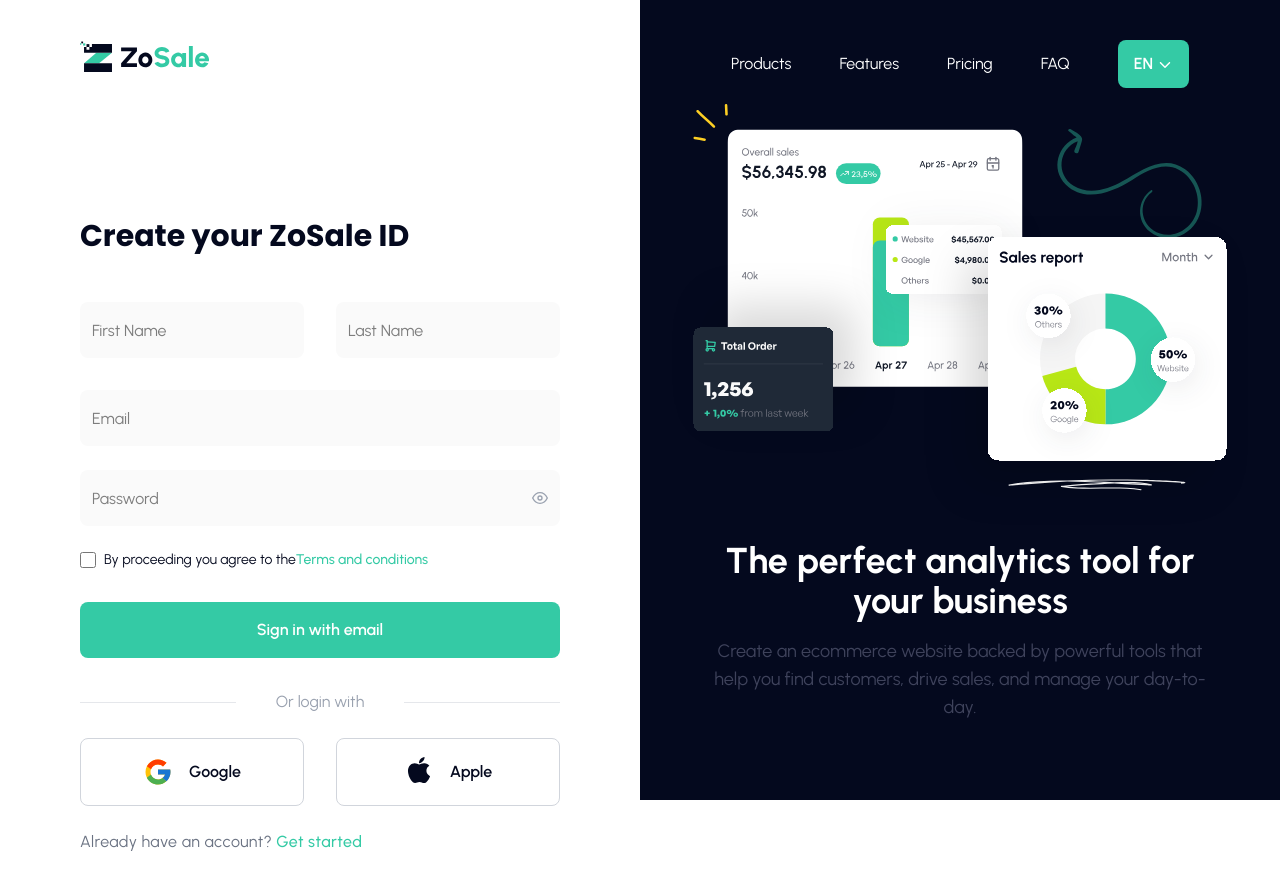
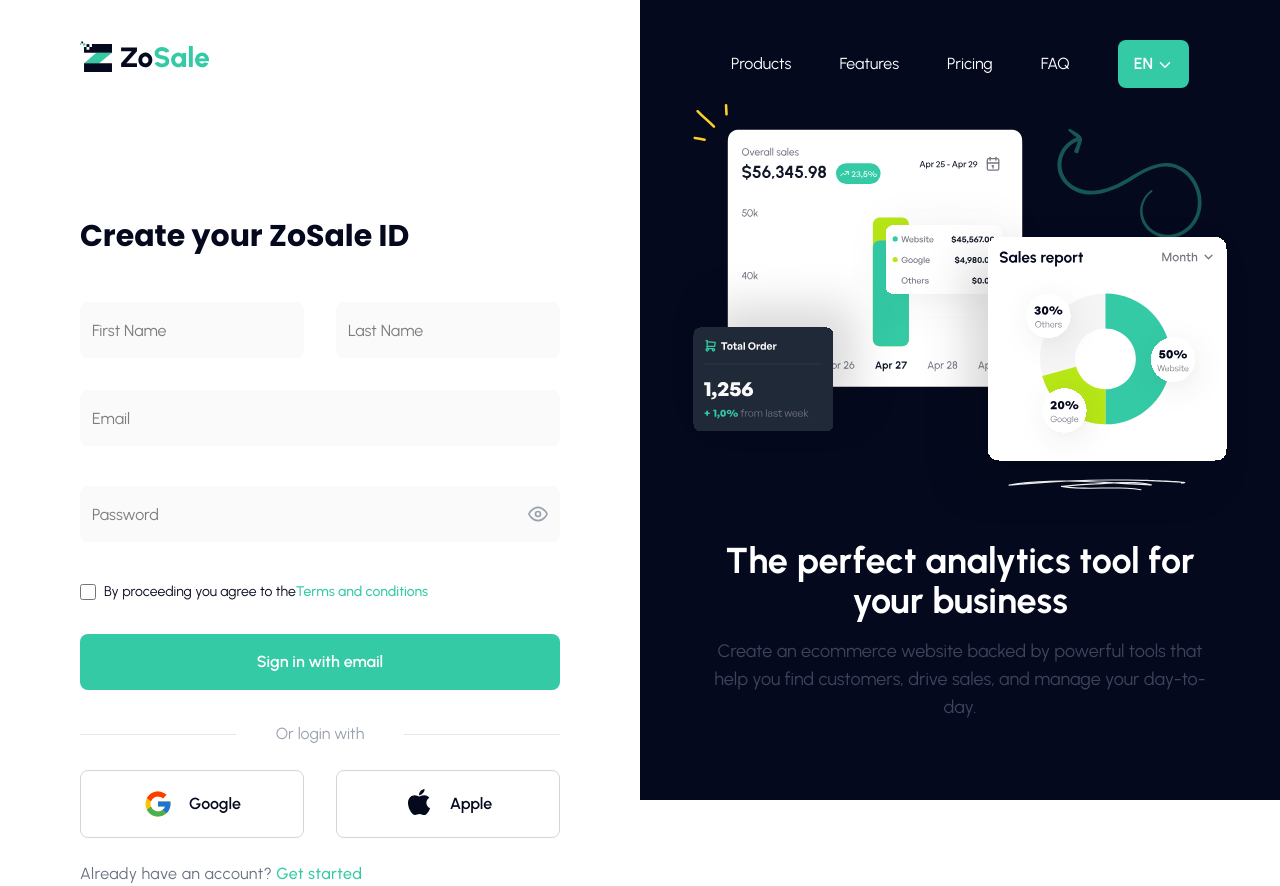
Before and after one commit to Albiwiver/Dashboards-NextJs, a Next.js app: page /auth/register in a window 1280 px wide. Before the commit the page ends 854 px from the top, so only its background shows below. Built offline with nearby package versions, Linux system fonts and the light colour scheme; no server answers.

Commit message:
error types

```diff
--- a/src/app/validations/authValidation.ts
+++ b/src/app/validations/authValidation.ts
@@ -1,7 +1,7 @@
 import { z } from "zod";
 
 export const registerSchema = z.object({
-  firstName: z.string().min(2, "First name is too short"),
+  name: z.string().min(2, "First name is too short"),
   lastName: z.string().min(2, "Last name is too short"),
   email: z.string().email("Invalid email address"),
   password: z.string().min(6, "Password must be at least 6 characters"),
--- a/src/components/molecules/PasswordInput/PasswordInput.tsx
+++ b/src/components/molecules/PasswordInput/PasswordInput.tsx
@@ -1,43 +1,38 @@
 "use client";
-
-import { ChangeEvent, useState } from "react";
+import React, { useState, forwardRef } from "react";
 import { FiEye, FiEyeOff } from "react-icons/fi";
 import { Input } from "@/components/atoms/Input/Input";
 
-export const PasswordInput = ({
-  name = "password",
-  placeholder = "Password",
-  className = "",
-  required = false,
-  value = "",
-  onChange,
-}: {
-  name?: string;
-  placeholder?: string;
+type PasswordInputProps = React.InputHTMLAttributes<HTMLInputElement> & {
   className?: string;
-  value: string;
-  required?: boolean;
-  onChange: (e: ChangeEvent<HTMLInputElement>) => void;
-}) => {
+  error?: string;
+};
+
+export const PasswordInput = forwardRef<HTMLInputElement, PasswordInputProps>(
+  ({ className = "", error, ...props }, ref) => {
     const [showPassword, setShowPassword] = useState(false);
 
+    const toggleVisibility = () => setShowPassword((prev) => !prev);
+
     return (
-    <div className={`h-14 flex items-center relative w-full ${className}`}>
+      <div className={`relative  ${className}`}>
         <Input
-        name={name}
+          ref={ref}
           type={showPassword ? "text" : "password"}
-        placeholder={placeholder}
-        required={required}
-        value={value}
-        onChange={onChange}
+          {...props}
+          className="px-3 py-3 border font-urbanist placeholder:text-base bg-[#FAFAFA] rounded-lg w-full h-14 outline-primary border-none"
         />
         <button
           type="button"
-        onClick={() => setShowPassword((prev) => !prev)}
-        className="absolute inset-y-0 right-3 text-gray-400 hover:text-gray-600"
+          onClick={toggleVisibility}
+          className="absolute top-1/2 right-3 -translate-y-1/2 text-xl text-gray-400"
         >
           {showPassword ? <FiEyeOff /> : <FiEye />}
         </button>
+        {error && <p className="text-red-500 text-sm mt-1">{error}</p>}
       </div>
     );
-};
+  }
+);
+
+PasswordInput.displayName = "PasswordInput";
--- a/src/components/organisms/LoginForm/LoginForm.tsx
+++ b/src/components/organisms/LoginForm/LoginForm.tsx
@@ -1,3 +1,5 @@
+"use client";
+
 import Link from "next/link";
 import { Input } from "@/components/atoms/Input/Input";
 import { PasswordInput } from "@/components/molecules/PasswordInput/PasswordInput";
@@ -5,7 +7,6 @@
 import { GoogleAppleButtons } from "../../molecules/GoogleAppleButtons/GoogleAppleButtons";
 
 export const LoginForm = () => {
-  const handleChange = () => {};
   return (
     <form className="flex flex-col space-y-2 w-3/4 mx-auto">
       <h3 className="text-interface1 font-bold text-3xl font-poppins mb-12">
@@ -17,7 +18,7 @@
         placeholder="Password"
         className="mt-4 py-4"
         value=""
-        onChange={handleChange}
+        onChange={() => {}}
       />
       <div className="flex items-center justify-between text-sm my-4">
         <label className="flex items-center gap-2 cursor-pointer font-urbanist text-interface1">
--- a/src/components/organisms/RegisterForm/RegisterForm.tsx
+++ b/src/components/organisms/RegisterForm/RegisterForm.tsx
@@ -13,8 +13,10 @@
 } from "@/app/validations/authValidation";
 import { createUser } from "@/services/auth";
 import { useAuthStore } from "@/store/userStore";
+import { useState } from "react";
 
 export const RegisterForm = () => {
+  const [error, setError] = useState<string | undefined>(undefined);
   const { setUser } = useAuthStore();
 
   const {
@@ -44,10 +46,37 @@
       });
 
       reset();
+      setError(undefined);
       console.log("User registered successfully!");
-    } catch (error) {
-      console.error("Error creating user:", error);
-      // Puedes mostrar un toast de error aquí
+    } catch (error: unknown) {
+      if (
+        error &&
+        typeof error === "object" &&
+        "response" in error &&
+        typeof (error as any).response === "object" &&
+        "data" in (error as any).response
+      ) {
+        const data = (error as any).response.data;
+        if (data && typeof data === "object" && "error" in data) {
+          const apiError = data.error;
+          if (
+            apiError &&
+            typeof apiError === "object" &&
+            "message" in apiError &&
+            typeof apiError.message === "string"
+          ) {
+            setError(apiError.message);
+            return;
+          }
+        }
+        if (typeof data === "string") {
+          setError(data);
+          return;
+        }
+      }
+
+      console.error("Unknown error", error);
+      setError("An unexpected error occurred");
     }
   };
 
@@ -90,12 +119,13 @@
       )}
 
       <PasswordInput
-        name="password"
         placeholder="Password"
         className="mt-4 py-4"
-        register={register("password")}
+        {...register("password")}
         error={errors.password?.message}
       />
+
+      {error && <p className="text-red-500 text-sm">{error}</p>}
 
       <div className="flex items-center text-sm my-4">
         <label className="flex items-center gap-2 cursor-pointer font-urbanist text-interface1">
--- a/src/store/userStore.ts
+++ b/src/store/userStore.ts
@@ -7,6 +7,7 @@
   lastName: string;
   token?: string;
   image?: string;
+  password?: string;
 }
 
 interface AuthState {
--- a/src/types/auth.ts
+++ /dev/null
@@ -1,4 +0,0 @@
-export type errorType = {
-  code?: string;
-  message?: string;
-};
```
Lines whose indentation alone changed are shown as unchanged.
